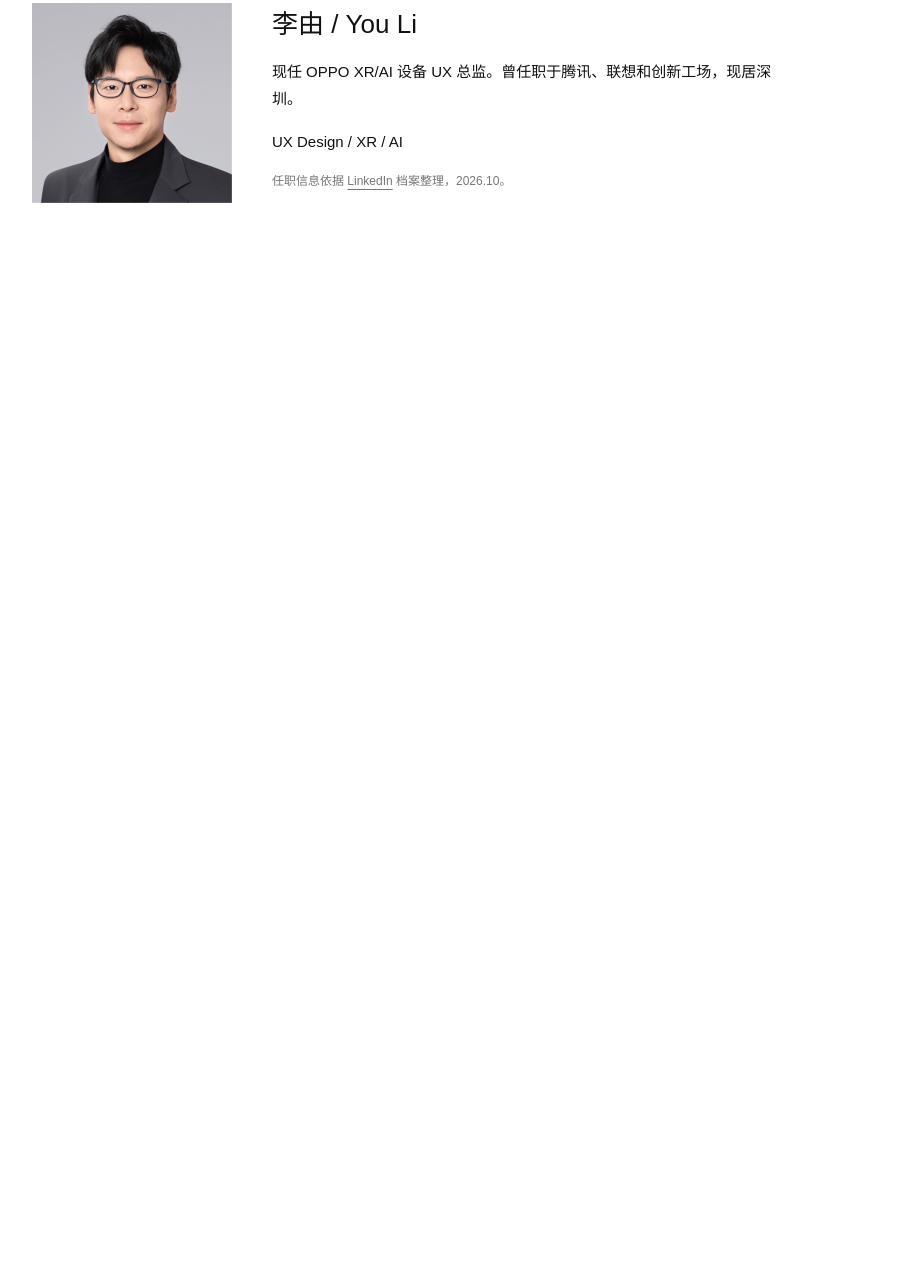
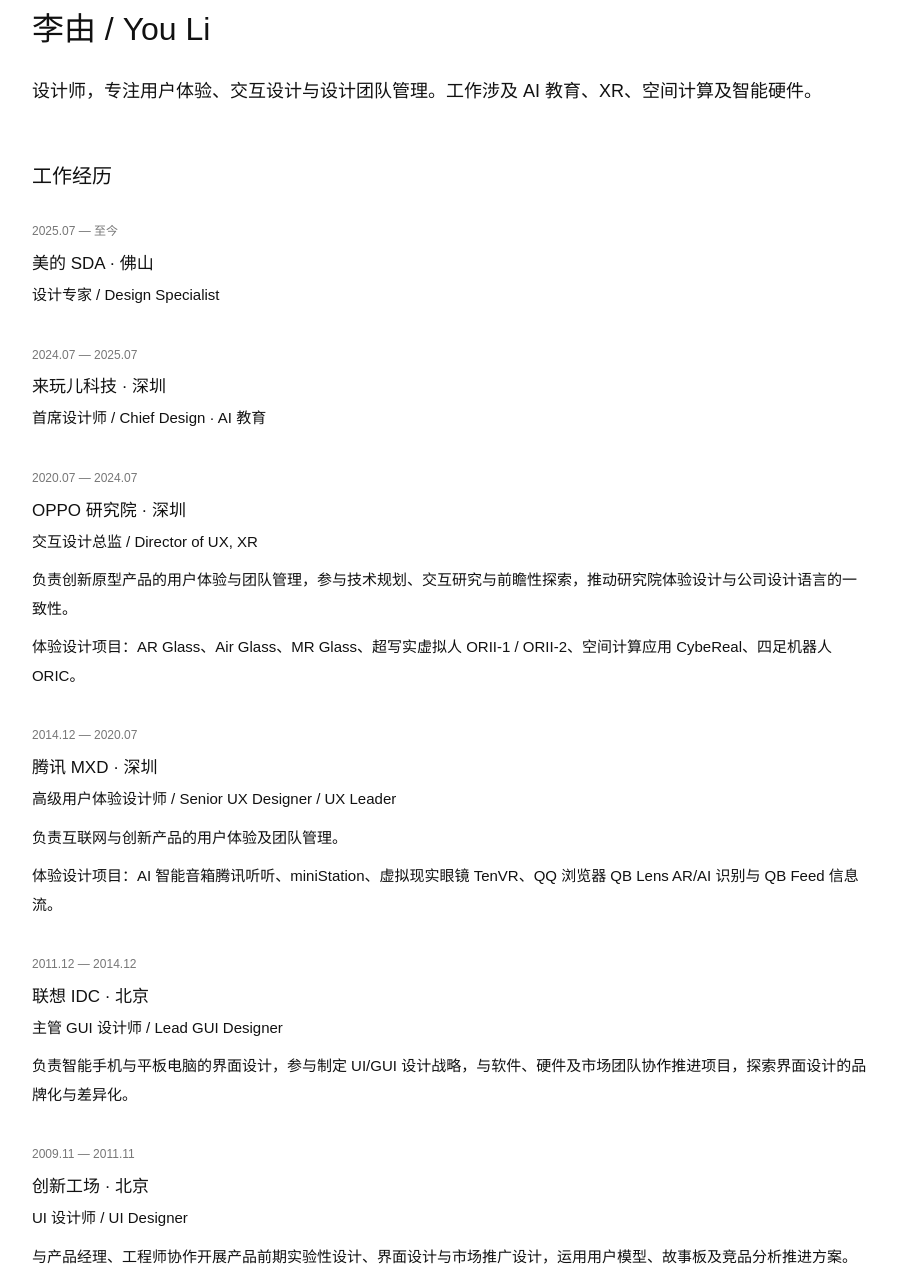
Before and after one commit to reubehind/reubehind.github.io, a plain HTML site: page liyou.html in a window 1280 px wide. Shown: the part 143-1417 px from the top of the page, without its empty margins (9-906 px from the left). Before the commit the page ends 800 px from the top, so only its background shows below. Drawn offline with Linux system fonts and the light colour scheme.

Commit message:
Update biography from 2026 CV and remove portrait

```diff
--- a/liyou.html
+++ b/liyou.html
@@ -1,2 +1,11 @@
 <!doctype html>
-<html lang="zh-CN"><head><meta charset="utf-8"><meta name="viewport" content="width=device-width,initial-scale=1"><title>LIYOU — LIYOU</title><link rel="stylesheet" href="style.css"></head><body><a class="skip" href="#content">跳转至正文</a><header><nav aria-label="Main navigation"><a href="liyou.html" aria-current="page">LIYOU</a><a href="contact.html">CONTACT</a><a href="https://liinlab.github.io/">STUDIO</a></nav><a class="page-close" href="./" aria-label="关闭当前页面，返回作品首页">CLOSE ×</a></header><main id="content" class="page-content" aria-label="LIYOU 个人介绍"><div class="profile"><img src="you-li.jpg" alt="李由 You Li 的头像" width="150" height="150"><div><h3>李由 / You Li</h3><p>现任 OPPO XR/AI 设备 UX 总监。曾任职于腾讯、联想和创新工场，现居深圳。</p><p>UX Design / XR / AI</p><p class="small">任职信息依据 <a href="https://www.linkedin.com/in/liyou417/">LinkedIn</a> 档案整理，2026.10。</p></div></div></main></body></html>
+<html lang="zh-CN"><head><meta charset="utf-8"><meta name="viewport" content="width=device-width,initial-scale=1"><title>LIYOU — LIYOU</title><link rel="stylesheet" href="style.css"><style>.biography{max-width:920px;padding-bottom:100px}.biography h1{font-size:32px;font-weight:400;margin:0 0 26px}.biography .intro-text{font-size:18px;line-height:1.8;margin-bottom:55px}.biography section{margin-top:55px}.biography h2{font-size:20px;letter-spacing:0;line-height:1.4;margin:0 0 30px}.biography article{margin-bottom:34px}.biography h3{font-size:17px;font-weight:500;margin:0 0 7px}.biography p,.biography li{font-size:15px;line-height:1.9;margin:0 0 10px}.biography .period{font-size:12px;color:#777;margin-bottom:6px}.biography ul{padding-left:20px}.biography li{padding-left:5px}@media(max-width:600px){.biography h1{font-size:28px}.biography .intro-text{font-size:16px}}</style></head><body><a class="skip" href="#content">跳转至正文</a><header><nav aria-label="Main navigation"><a href="liyou.html" aria-current="page">LIYOU</a><a href="contact.html">CONTACT</a><a href="https://liinlab.github.io/">STUDIO</a></nav><a class="page-close" href="./" aria-label="关闭当前页面，返回作品首页">CLOSE ×</a></header><main id="content" class="page-content biography" aria-label="LIYOU 个人介绍"><h1>李由 / You Li</h1><p class="intro-text">设计师，专注用户体验、交互设计与设计团队管理。工作涉及 AI 教育、XR、空间计算及智能硬件。</p>
+<section><h2>工作经历</h2>
+<article><p class="period">2025.07 — 至今</p><h3>美的 SDA · 佛山</h3><p>设计专家 / Design Specialist</p></article>
+<article><p class="period">2024.07 — 2025.07</p><h3>来玩儿科技 · 深圳</h3><p>首席设计师 / Chief Design · AI 教育</p></article>
+<article><p class="period">2020.07 — 2024.07</p><h3>OPPO 研究院 · 深圳</h3><p>交互设计总监 / Director of UX, XR</p><p>负责创新原型产品的用户体验与团队管理，参与技术规划、交互研究与前瞻性探索，推动研究院体验设计与公司设计语言的一致性。</p><p>体验设计项目：AR Glass、Air Glass、MR Glass、超写实虚拟人 ORII-1 / ORII-2、空间计算应用 CybeReal、四足机器人 ORIC。</p></article>
+<article><p class="period">2014.12 — 2020.07</p><h3>腾讯 MXD · 深圳</h3><p>高级用户体验设计师 / Senior UX Designer / UX Leader</p><p>负责互联网与创新产品的用户体验及团队管理。</p><p>体验设计项目：AI 智能音箱腾讯听听、miniStation、虚拟现实眼镜 TenVR、QQ 浏览器 QB Lens AR/AI 识别与 QB Feed 信息流。</p></article>
+<article><p class="period">2011.12 — 2014.12</p><h3>联想 IDC · 北京</h3><p>主管 GUI 设计师 / Lead GUI Designer</p><p>负责智能手机与平板电脑的界面设计，参与制定 UI/GUI 设计战略，与软件、硬件及市场团队协作推进项目，探索界面设计的品牌化与差异化。</p></article>
+<article><p class="period">2009.11 — 2011.11</p><h3>创新工场 · 北京</h3><p>UI 设计师 / UI Designer</p><p>与产品经理、工程师协作开展产品前期实验性设计、界面设计与市场推广设计，运用用户模型、故事板及竞品分析推进方案。</p></article></section>
+<section><h2>项目荣誉与专业分享</h2><ul><li>Air Glass 一代：2023 年美国爱迪生奖、iF 设计奖。</li><li>AR Glass / ORII-1 / CybeReal：2021 年系统优秀团队。</li><li>XR 体验设计经验：2023—2024 年度优秀知识分享。</li><li>参与 AR 技术白皮书交互部分的撰写与发布。</li><li>QQ 浏览器“国家宝藏”项目：2019 年上半年腾讯微创新奖。</li><li>“腾讯听听：智能语音交互音箱”项目：2018 年腾讯微创新奖。</li><li>腾讯学院认证讲师，授课《GUI 设计基础》；2016 腾讯设计周“设计 365”演讲者。</li><li>联想任职期间：2013—2014 创新人才奖；所在设计团队获红点 2013 年度最佳设计团队奖。</li></ul></section>
+<section><h2>教育背景</h2><article><p class="period">2013.09 — 2016.07</p><h3>清华大学</h3><p>信息设计 · Master of Fine Arts 硕士</p></article><article><p class="period">2004.09 — 2008.07</p><h3>天津工业大学</h3><p>视觉传达 · Bachelor of Arts 学士</p></article></section></main></body></html>
```
